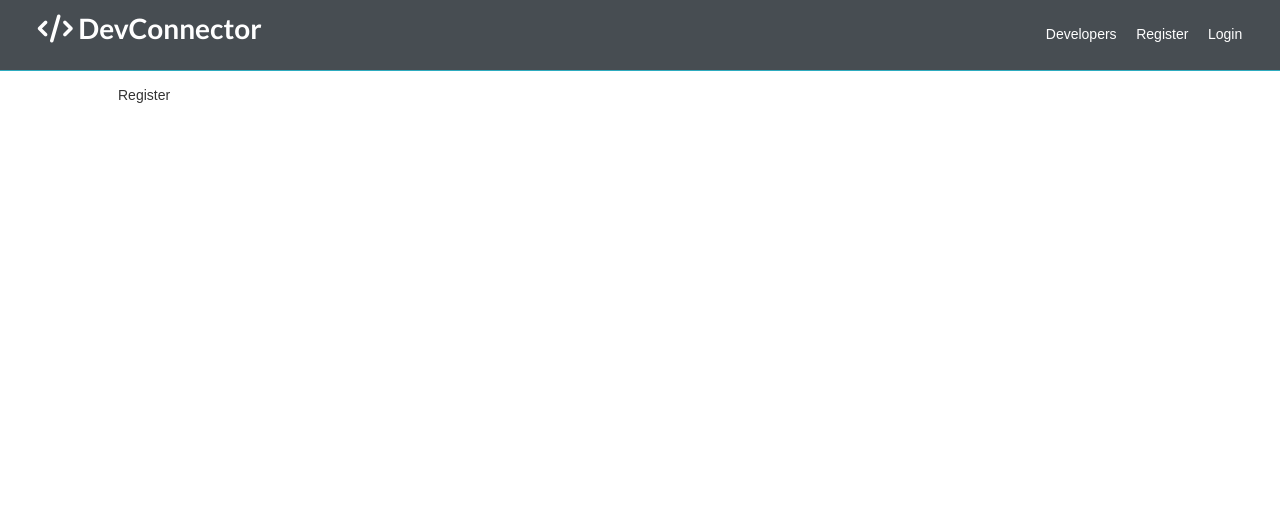
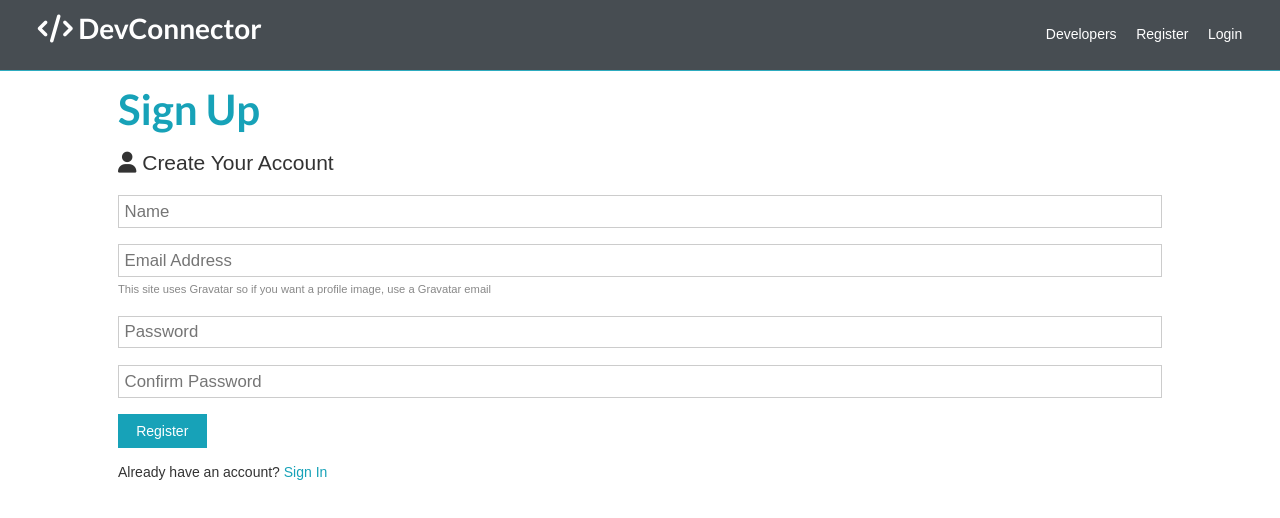
Before and after one commit to maismin/dev-connector, a React app in the folder client/: page /register in a window 1280 px wide. Shown: the top 518 px of the page. Built offline with nearby package versions, Linux system fonts and the light colour scheme.

Commit message:
Create register form via custom useField hook

```diff
--- a/client/src/components/auth/Register.js
+++ b/client/src/components/auth/Register.js
@@ -1,7 +1,63 @@
-import React from 'react'
+import React, { Fragment } from 'react'
+import { useField } from '../../hooks'
 
 const Register = () => {
-  return <div>Register</div>
+  const name = useField('text')
+  const email = useField('email')
+  const password = useField('password')
+  const password2 = useField('password')
+
+  const onSubmit = e => {
+    e.preventDefault()
+    if (password.value !== password2.value) {
+      console.log('Passwords do not match')
+    } else {
+      console.log(name.value, email.value, password.value, password2.value)
+    }
+  }
+
+  return (
+    <Fragment>
+      <h1 className="large text-primary">Sign Up</h1>
+      <p className="lead">
+        <i className="fas fa-user"></i> Create Your Account
+      </p>
+      <form className="form" onSubmit={e => onSubmit(e)}>
+        <div className="form-group">
+          <input {...name} reset="" placeholder="Name" name="name" required />
+        </div>
+        <div className="form-group">
+          <input {...email} reset="" placeholder="Email Address" name="email" />
+          <small className="form-text">
+            This site uses Gravatar so if you want a profile image, use a
+            Gravatar email
+          </small>
+        </div>
+        <div className="form-group">
+          <input
+            {...password}
+            reset=""
+            placeholder="Password"
+            name="password"
+            minLength="6"
+          />
+        </div>
+        <div className="form-group">
+          <input
+            {...password2}
+            reset=""
+            placeholder="Confirm Password"
+            name="password2"
+            minLength="6"
+          />
+        </div>
+        <input type="submit" className="btn btn-primary" value="Register" />
+      </form>
+      <p className="my-1">
+        Already have an account? <a href="login.html">Sign In</a>
+      </p>
+    </Fragment>
+  )
 }
 
 export default Register
```
